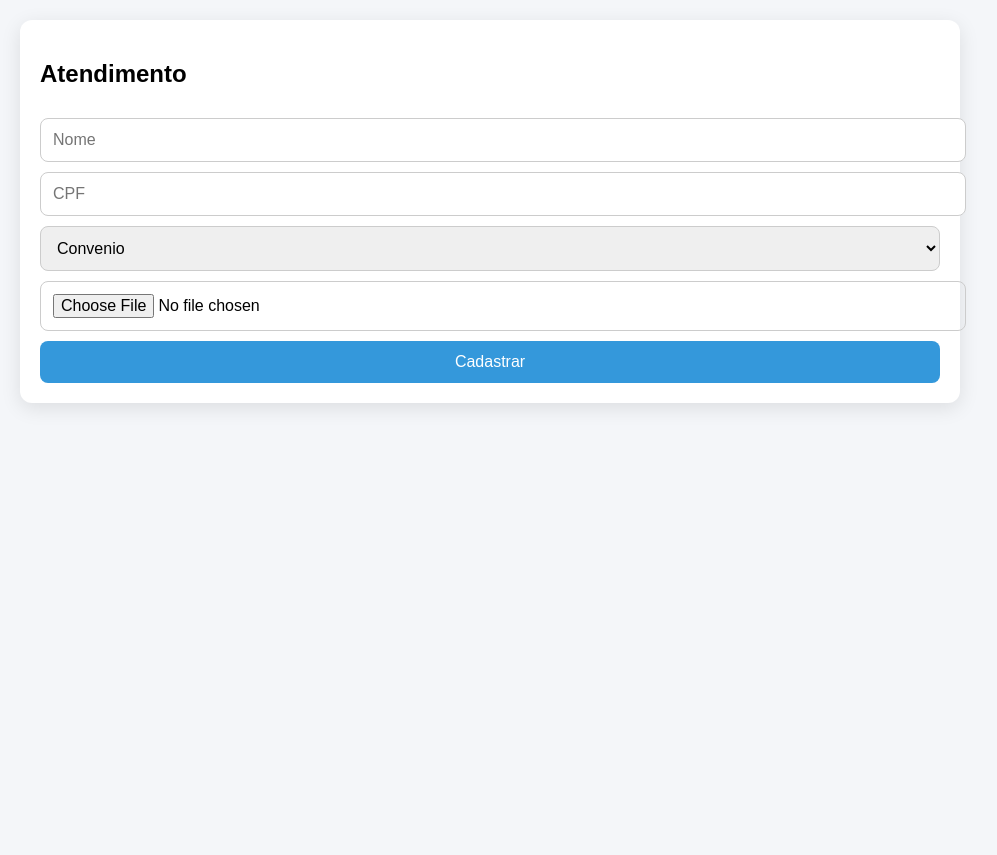
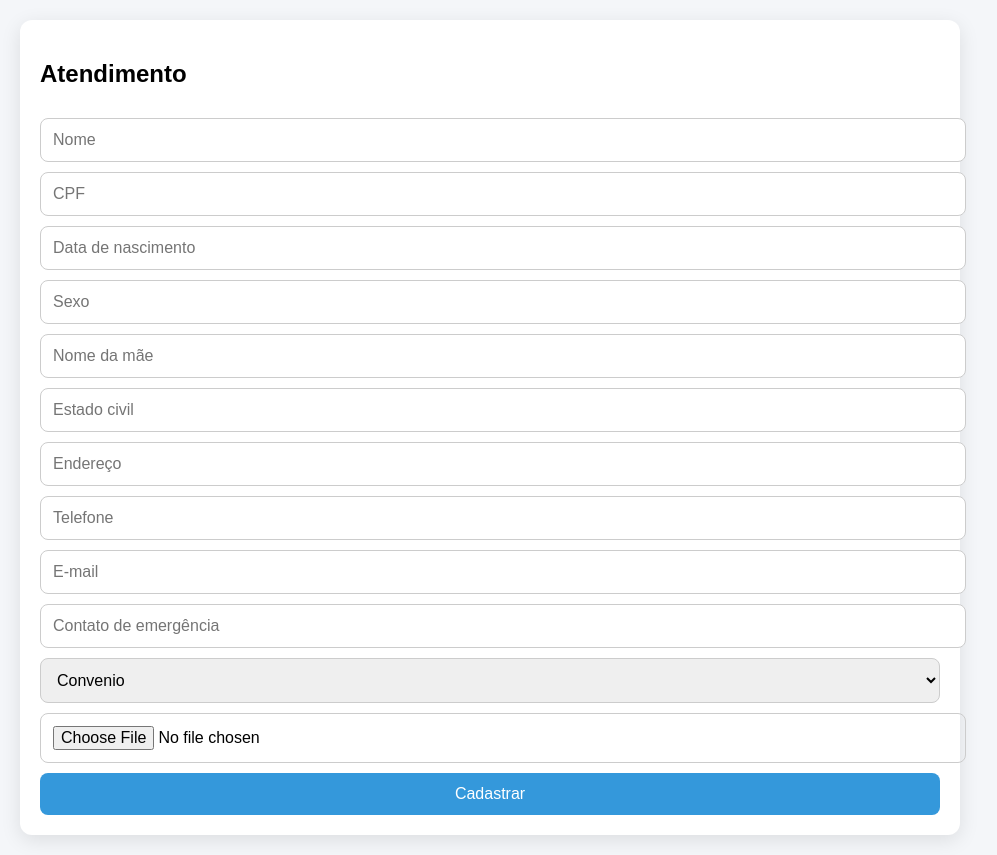
Before and after one commit to estudantes684-png/projeto-sentinela, a website: page frontend/atendimento.html in a window 1280 px wide. Shown: the whole page, without its empty margins (150-1147 px from the left). Before the commit the page ends 800 px from the top, so only its background shows below. Drawn offline with Linux system fonts and the light colour scheme; files that its build step writes are made by us from their sources.

Commit message:
Update atendimento.html

```diff
--- a/frontend/atendimento.html
+++ b/frontend/atendimento.html
@@ -7,6 +7,18 @@
 
 <input id="nome" placeholder="Nome">
 <input id="cpf" placeholder="CPF">
+<input id="data de nascimento" placeholder="Data de nascimento">
+<input id="sexo" placeholder="Sexo">
+<input id="nome da mãe" placeholder="Nome da mãe">
+<input id="estado civil" placeholder="Estado civil">
+<input id="endereço" placeholder="Endereço">
+<input id="telefone" placeholder="Telefone">
+<input id="e-mail" placeholder="E-mail">
+<input id="contato de emergência" placeholder="Contato de emergência">
+
+
+
+
 
 <select id="tipo">
   <option>Convenio</option>
```
